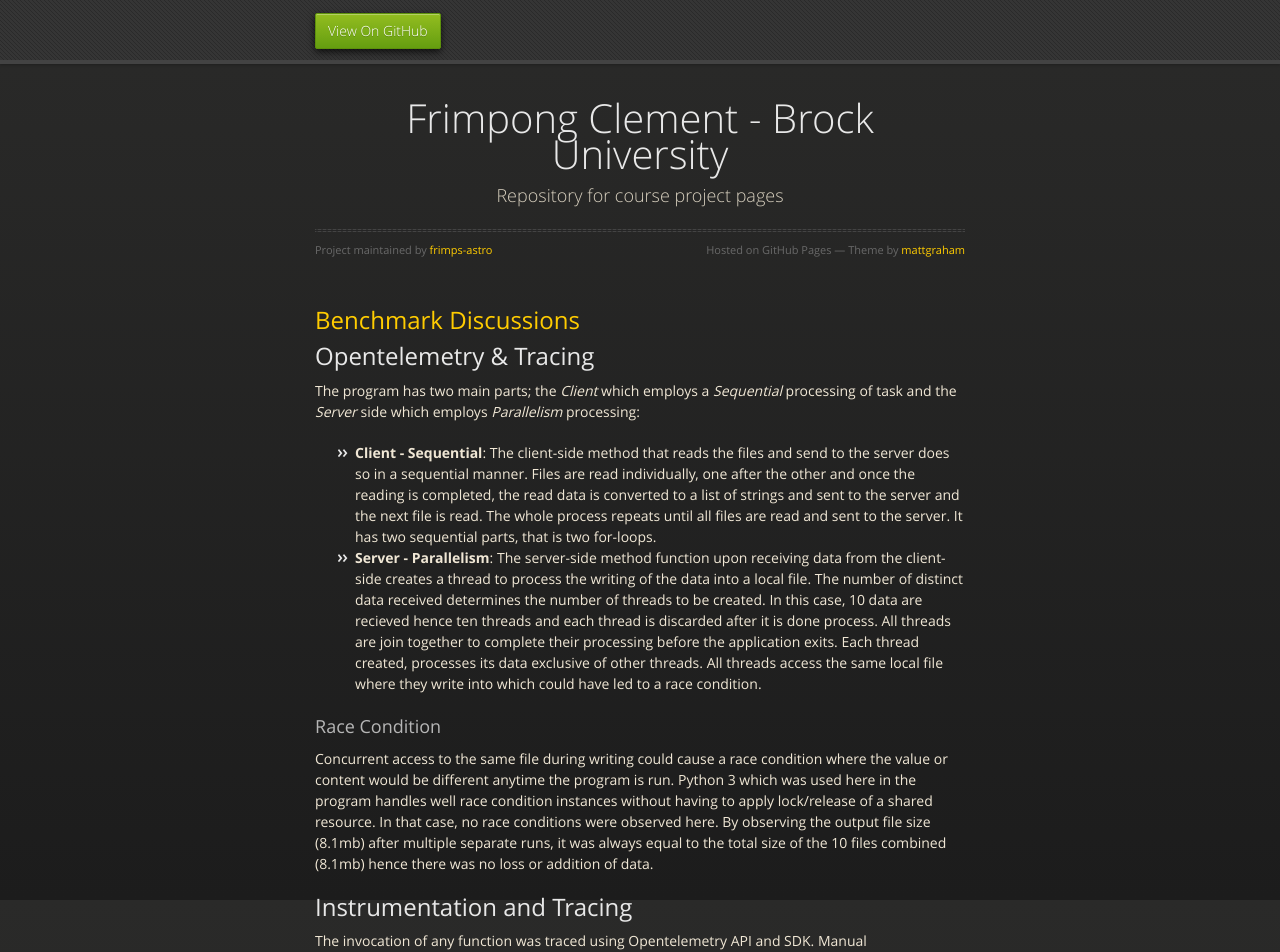
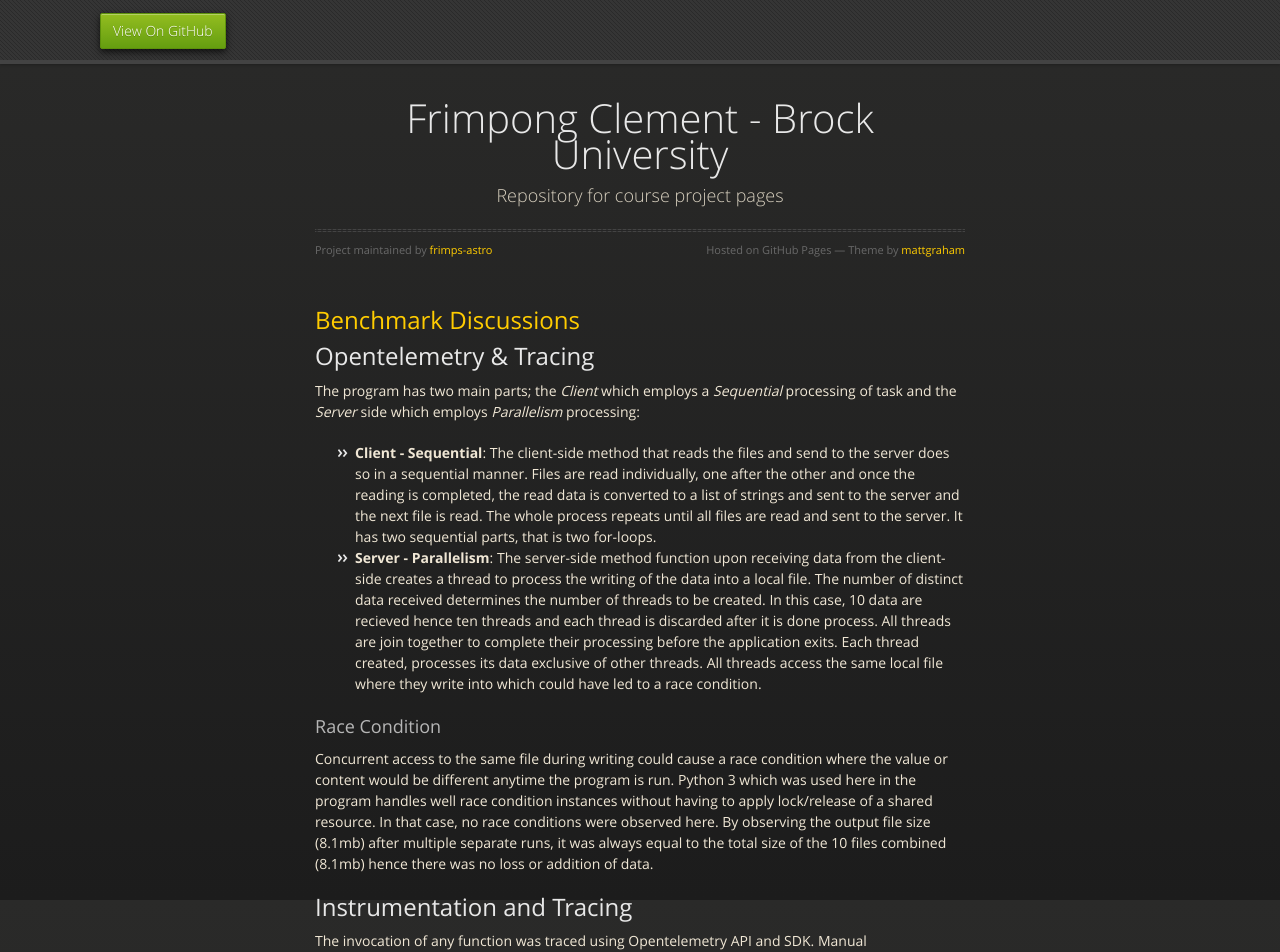
Before and after one commit to frimps-astro/frimps-astro.github.io, a Jekyll site: the page built from opentelemetry.md, in a window 1280 px wide and 1400 px high. Shown: the top 952 px of the window. Built offline with Jekyll 4.4.1, drawn with Linux system fonts in a browser that asks for light colours.

Commit message:
increased page width

```diff
--- a/_sass/jekyll-theme-midnight.scss
+++ b/_sass/jekyll-theme-midnight.scss
@@ -166,7 +166,7 @@
   box-shadow: 0px 1px 3px rgba(0,0,0,.25);
 
   nav {
-    max-width: 650px;
+    max-width: 1080px;
     margin: 0 auto;
     padding: 0 10px;
     background: blue;
@@ -231,7 +231,7 @@
 }
 
 section {
-  max-width:650px;
+  max-width:1080px;
   padding: 30px 0px 50px 0px;
   margin: 20px 0;
   margin-top: 70px;
```
